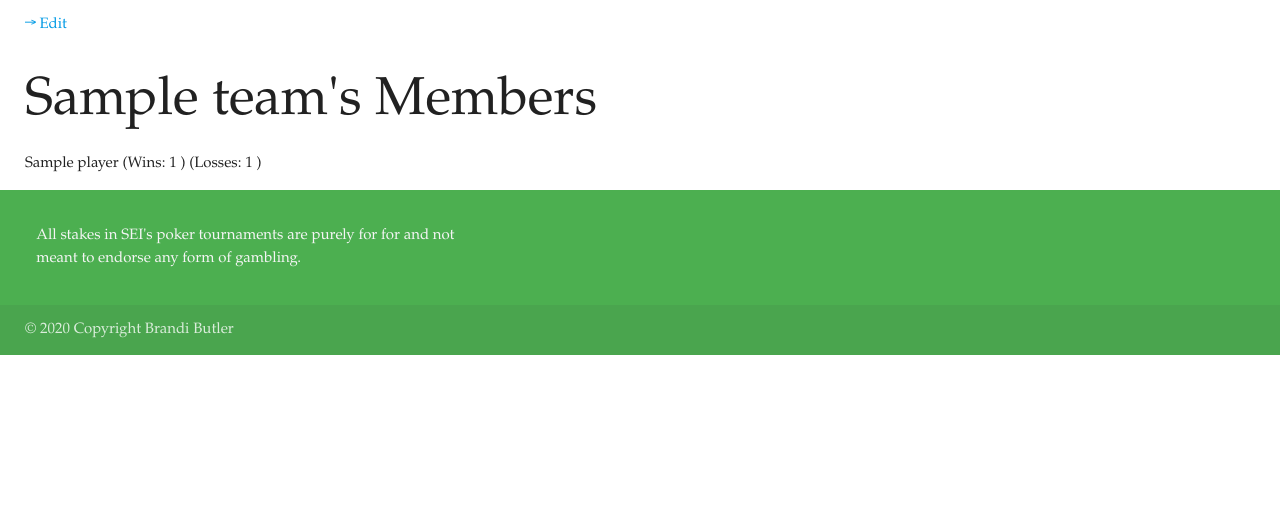
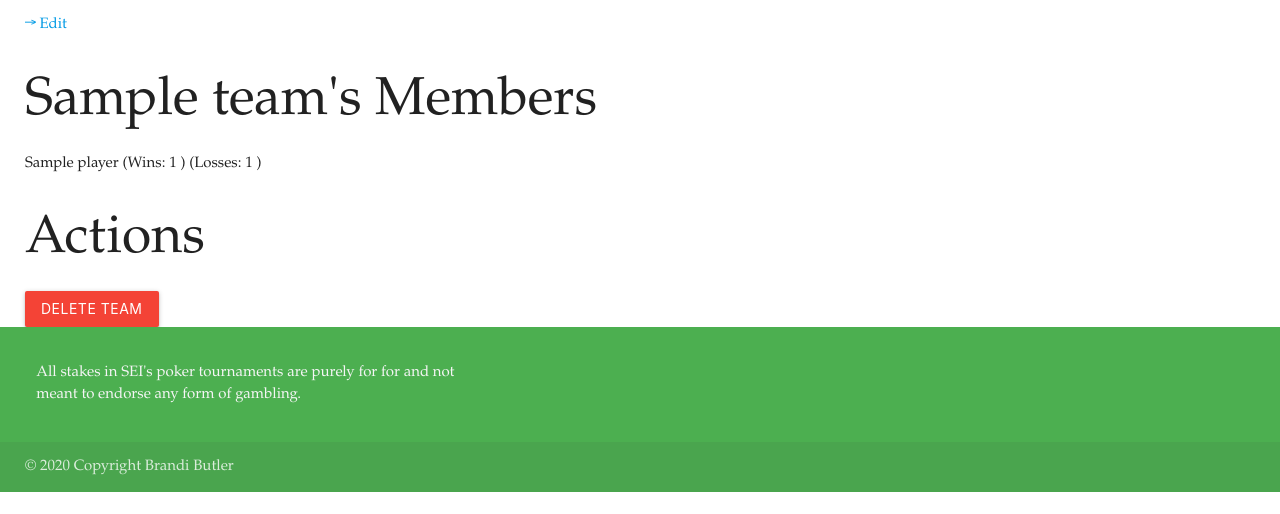
Before and after one commit to ruchitasir/express-poker-teams, a Node server app: page /teams/1 in a window 1280 px wide. Shown: the part 286-800 px from the top of the page. Run offline with Node 20, Linux system fonts and the light colour scheme; tables that the repository leaves empty hold one stand-in row (values such as "Sample post"); some libraries are stand-ins or nearby versions.

Commit message:
delete routes

```diff
--- a/controllers/teams.js
+++ b/controllers/teams.js
@@ -79,6 +79,29 @@ router.put('/:id',(req,res)=>{
   //res.send('put route')
 })
 
+router.delete('/:id',(req,res)=>{
+ db.player.destroy({
+   where: {teamId: req.params.id}
+ })
+ .then(()=>{
+          db.team.destroy({
+            where: {id: req.params.id}
+          })
+          .then(()=>{
+            res.redirect('/teams')
+          })
+          .catch(err=>{
+            console.log("Error in delete teams",err)
+            res.render('error')
+          })
+ })
+ .catch(err=>{
+  console.log("Error in delete teams",err)
+  res.render('error')
+ })
+
+})
+
 router.get('/:id/win',(req,res)=>{
   //res.send('win stub')
   db.player.update(
@@ -94,7 +117,7 @@ router.get('/:id/win',(req,res)=>{
   })
 
 })
-
+-
 router.get('/:id/loss',(req,res)=>{
   db.player.update(
     {losses: sequelize.literal('losses + 1')},
--- a/index.js
+++ b/index.js
@@ -17,6 +17,7 @@ app.use(express.static('static'))
 // Use body parser to decode the POST variables
 app.use(express.urlencoded({ extended: false }))
 
+// Set up method-override to look for a querystring attribute (_method)
 app.use(methodOverride('_method'))
 // Include all routes from routers/controllers
 // // Routes
--- a/models/player.js
+++ b/models/player.js
@@ -10,7 +10,7 @@ module.exports = (sequelize, DataTypes) => {
   }, {});
   player.associate = function(models) {
     // associations can be defined here
-    models.player.belongsTo(models.team)
+    models.player.belongsTo(models.team,{ onDelete: 'CASCADE'})
   };
   return player;
 };
--- /dev/null
+++ b/static/script.js
@@ -0,0 +1,15 @@
+console.log('hello')
+document.addEventListener('DOMContentLoaded',()=>{
+    console.log('DOM')
+    document.getElementById('delete-form').addEventListener('submit',(e)=>{
+        console.log('You clicked delete')
+        if(confirm('Are you sure?')){
+            return true
+        }
+        else{
+            e.preventDefault()
+            return false
+        }
+
+    })
+})
--- a/views/teams/show.ejs
+++ b/views/teams/show.ejs
@@ -18,3 +18,10 @@
 <% team.players.forEach(p=>{%>
     <p><%=p.name %> (Wins: <%= p.wins%> ) (Losses: <%= p.losses%> )</p>
 <%}) %>
+
+<h2>Actions</h2>
+<form  id="delete-form" method="POST" action="/teams/<%=team.id%>?_method=DELETE">
+    <input type="submit" class="btn small red" value="Delete Team">
+</form>
+
+<script src="/script.js"></script>
```
Also changed, not shown: controllers/players.js (+13 -0 lines), views/players/show.ejs (+7 -0 lines).
